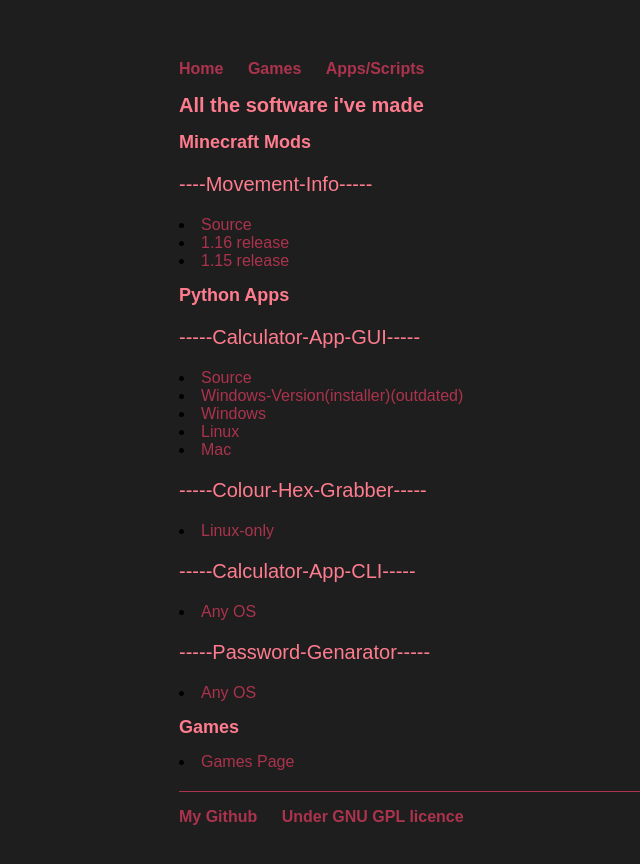
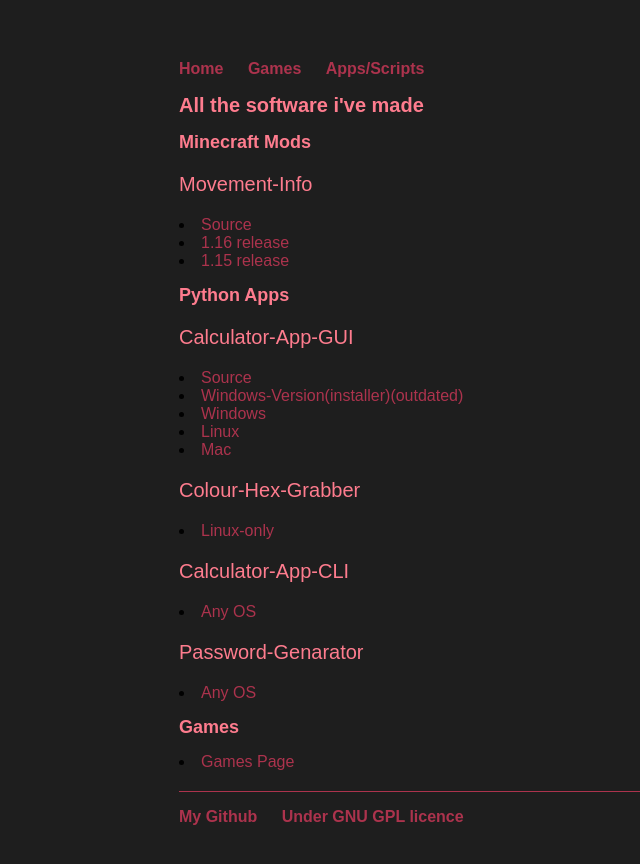
Before and after one commit to hen6003/hen6003.github.io, a Jekyll site: the page built from code/index.html, in a window 1280 px wide. Shown: the top 864 px of the page, without its empty margins (13-653 px from the left). Built offline with Jekyll 4.4.1, drawn with Linux system fonts in a browser that asks for light colours.

Commit message:
made page cleaner

```diff
--- a/code/index.html
+++ b/code/index.html
@@ -8,24 +8,24 @@
 	<h2>Minecraft Mods</h2>
 
 	<a></a>
-	<p>----Movement-Info-----</p>
+	<p>Movement-Info</p>
 	<li><a href="https://github.com/hen6003/MovementInfo/">Source</a></li>
 	<li><a href="https://github.com/hen6003/MovementInfo/releases/latest">1.16 release</a></li>
 	<li><a href="https://github.com/hen6003/MovementInfo/tree/1.2.8">1.15 release</a></li>
 
 	<a></a>
 	<h2>Python Apps</h2>
-	<p>-----Calculator-App-GUI-----</p>
+	<p>Calculator-App-GUI</p>
 	<li><a href="https://github.com/hen6003/Calc_GUI_python/tree/master/Calc-source">Source</a></li>
 	<li><a href="https://github.com/hen6003/Calc_GUI_python/blob/master/Calc-installer.exe" target="_window">Windows-Version(installer)(outdated)</a></li>
 	<li><a href="https://github.com/hen6003/Calc_GUI_python/tree/master/Calc-win" target="_window">Windows</a></li>
 	<li><a href="https://github.com/hen6003/Calc_GUI_python/tree/master/Calc-linux">Linux</a></li>
 	<li><a href="https://github.com/hen6003/Calc_GUI_python/tree/master/Calc-mac">Mac</a></li>
-	<p>-----Colour-Hex-Grabber-----</p>
+	<p>Colour-Hex-Grabber</p>
 	<li><a href="https://github.com/hen6003/grabc" target="_window">Linux-only</a></li>
-	<p>-----Calculator-App-CLI-----</p>
+	<p>Calculator-App-CLI</p>
 	<li><a href="https://github.com/hen6003/Python-calculator/tree/master">Any OS</a></li>
-	<p>-----Password-Genarator-----</p>
+	<p>Password-Genarator</p>
 	<li><a href="https://github.com/hen6003/Python-Passwd-Gen">Any OS</a></li>
 
 	<a></a>
```
